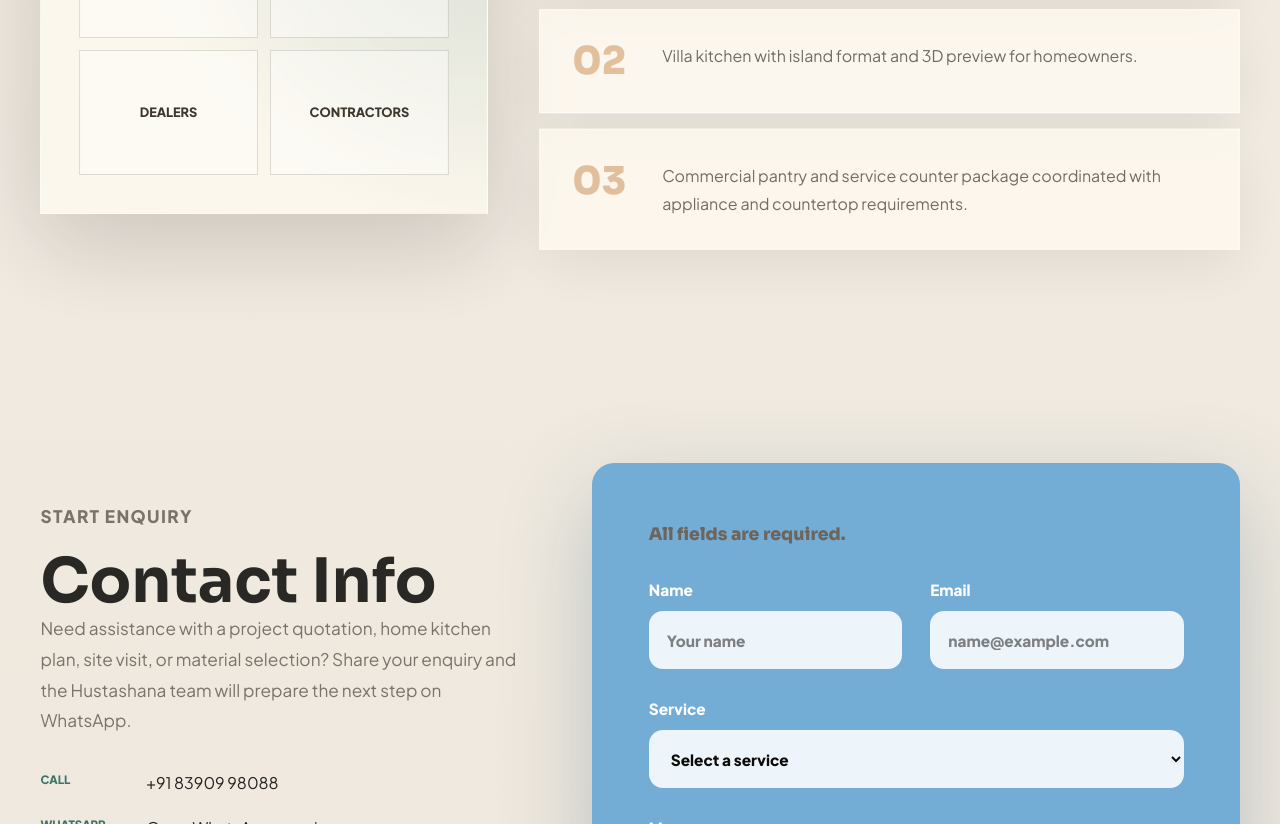
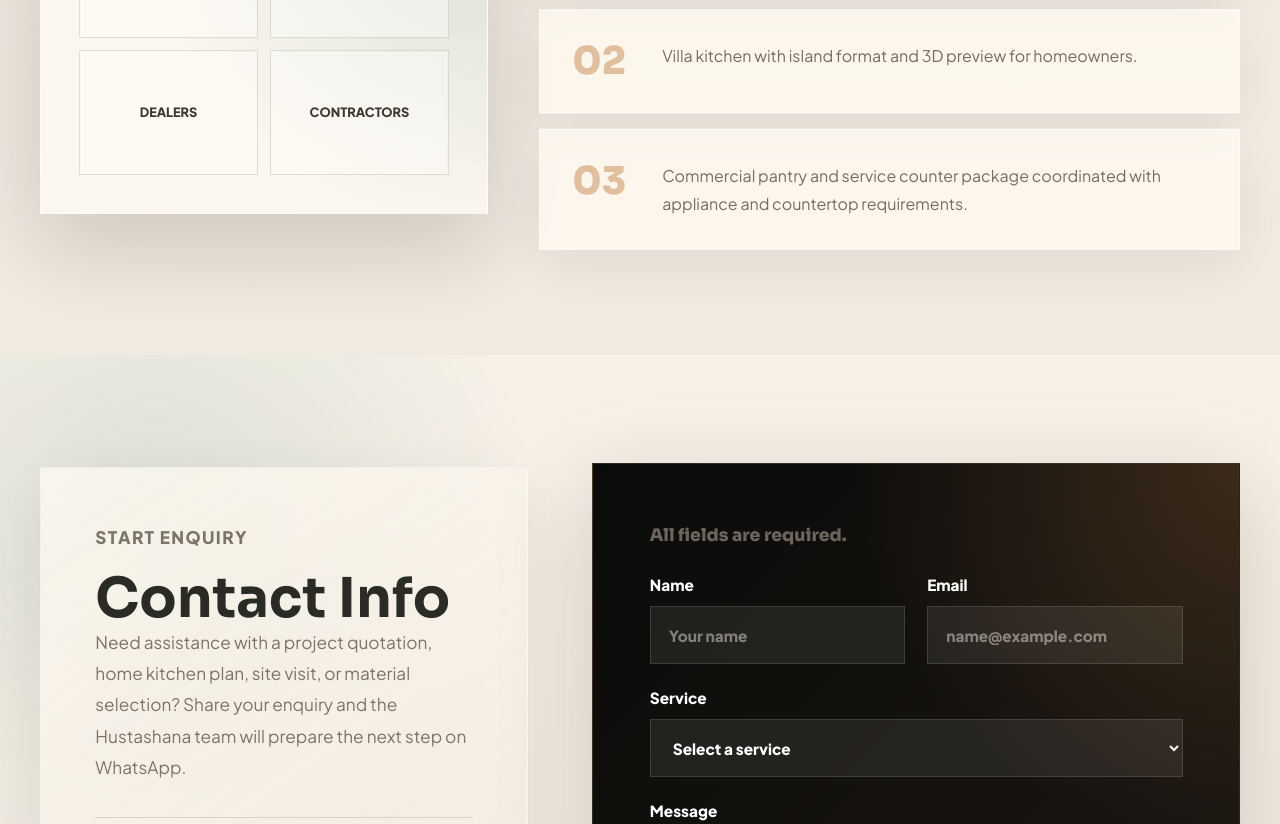
Before and after one commit to DarshanChoudhari2022/Hutasana-Modular-Kitchen, a Next.js app: page / in a window 1280 px wide. Shown: the part 9120-9944 px from the top of the page. Built offline with nearby package versions, Linux system fonts and the light colour scheme; no server answers.

Commit message:
Align contact styling and hide mobile topbar

```diff
--- a/app/globals.css
+++ b/app/globals.css
@@ -983,6 +983,11 @@ main {
 
 .contact {
   align-items: start;
+  width: 100%;
+  padding-inline: max(16px, calc((100vw - 1200px) / 2));
+  background:
+    radial-gradient(circle at 12% 18%, rgba(35, 102, 87, 0.12), transparent 24rem),
+    linear-gradient(180deg, rgba(255, 250, 241, 0.48), rgba(238, 231, 220, 0.72));
 }
 
 .proof {
@@ -1065,11 +1070,15 @@ main {
 }
 
 .contact__info {
-  padding-top: clamp(8px, 3vw, 34px);
+  padding: clamp(28px, 4.4vw, 54px);
+  background:
+    linear-gradient(145deg, rgba(255, 250, 241, 0.88), rgba(239, 230, 217, 0.72));
+  border: 1px solid rgba(255, 255, 255, 0.74);
+  box-shadow: 0 22px 70px rgba(44, 35, 25, 0.08);
 }
 
 .contact__info h2 {
-  font-size: clamp(2.1rem, 4.8vw, 4.8rem);
+  font-size: clamp(2.1rem, 4.3vw, 4.25rem);
 }
 
 .contact__details {
@@ -1085,7 +1094,9 @@ main {
   gap: 14px;
   align-items: start;
   margin: 0;
+  padding: 18px 0;
   color: var(--ink);
+  border-top: 1px solid var(--line);
   font-style: normal;
   font-size: clamp(1rem, 1.25vw, 1.1rem);
   line-height: 1.65;
@@ -1101,12 +1112,14 @@ main {
 .contact__form {
   display: grid;
   grid-template-columns: 1fr 1fr;
-  gap: 28px;
+  gap: 22px;
   padding: clamp(30px, 4.4vw, 58px);
-  background: #73acd5;
-  border: 0;
-  border-radius: 22px;
-  box-shadow: 0 32px 90px rgba(40, 83, 115, 0.26);
+  background:
+    radial-gradient(circle at 100% 0%, rgba(197, 132, 69, 0.22), transparent 24rem),
+    linear-gradient(135deg, #0b0b0a, #191510 72%, #251a12);
+  border: 1px solid rgba(255, 255, 255, 0.1);
+  border-radius: 0;
+  box-shadow: var(--shadow);
 }
 
 .contact__required {
@@ -1138,22 +1151,31 @@ main {
 .contact__form textarea {
   width: 100%;
   min-height: 58px;
-  border: 0;
-  border-radius: 14px;
-  background: rgba(244, 249, 253, 0.95);
-  color: var(--ink);
+  border: 1px solid rgba(255, 255, 255, 0.12);
+  border-radius: 0;
+  background: rgba(255, 250, 241, 0.08);
+  color: white;
   padding: 15px 18px;
   font: inherit;
   outline: none;
   transition: border-color 180ms ease, box-shadow 180ms ease, background 180ms ease;
 }
 
+.contact__form input::placeholder,
+.contact__form textarea::placeholder {
+  color: rgba(255, 250, 241, 0.44);
+}
+
+.contact__form option {
+  color: var(--ink);
+}
+
 .contact__form input:focus,
 .contact__form select:focus,
 .contact__form textarea:focus {
-  border-color: rgba(35, 102, 87, 0.65);
-  background: white;
-  box-shadow: 0 0 0 4px rgba(17, 52, 77, 0.16);
+  border-color: rgba(240, 192, 133, 0.62);
+  background: rgba(255, 250, 241, 0.12);
+  box-shadow: 0 0 0 4px rgba(240, 192, 133, 0.12);
 }
 
 .contact__form textarea {
@@ -1165,11 +1187,12 @@ main {
   width: fit-content;
   min-width: 220px;
   min-height: 64px;
-  background: #102b45;
+  background: linear-gradient(135deg, #148963, var(--olive));
   border: 0;
-  border-radius: 12px;
+  border-radius: 0;
   color: white;
   cursor: pointer;
+  box-shadow: 0 16px 38px rgba(18, 111, 80, 0.24);
 }
 
 .contact__note {
@@ -1311,13 +1334,9 @@ main {
 }
 
 @media (max-width: 980px) {
-  .topbar__inner > span,
+  .topbar,
   .nav__links {
     display: none;
-  }
-
-  .topbar__inner {
-    justify-content: center;
   }
 
   .nav {
@@ -1426,10 +1445,6 @@ main {
     font-size: 0.66rem;
   }
 
-  .topbar__inner div a:not(:last-child) {
-    display: none;
-  }
-
   .brand__mark {
     width: 42px;
     height: 42px;
```
